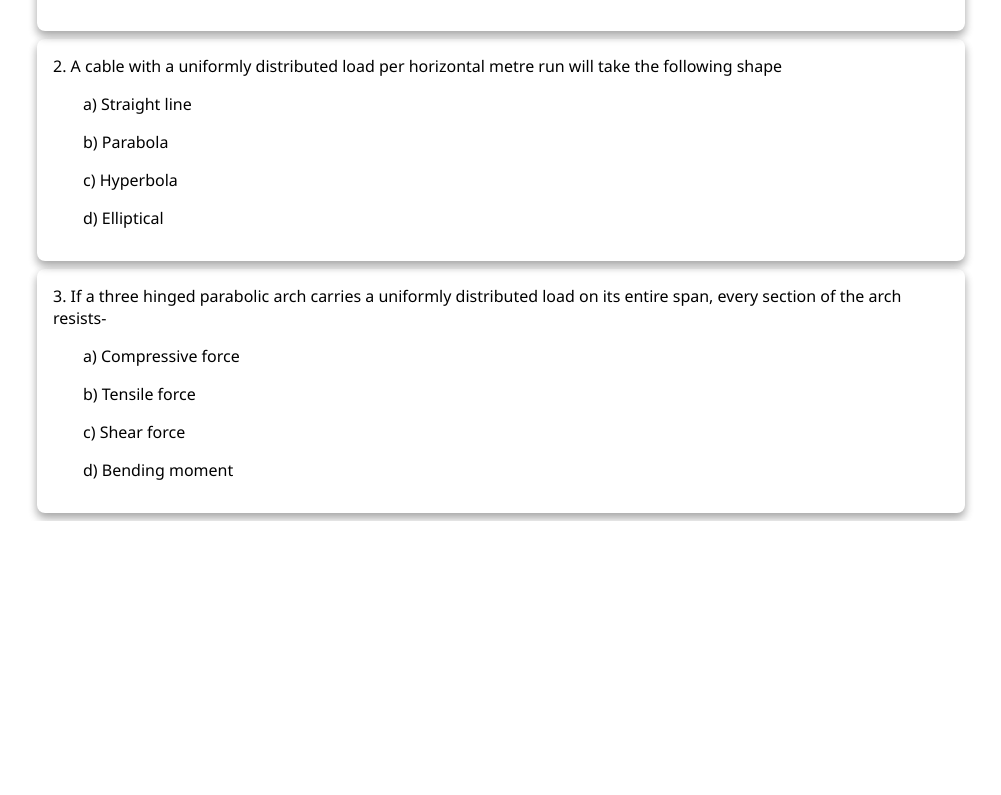
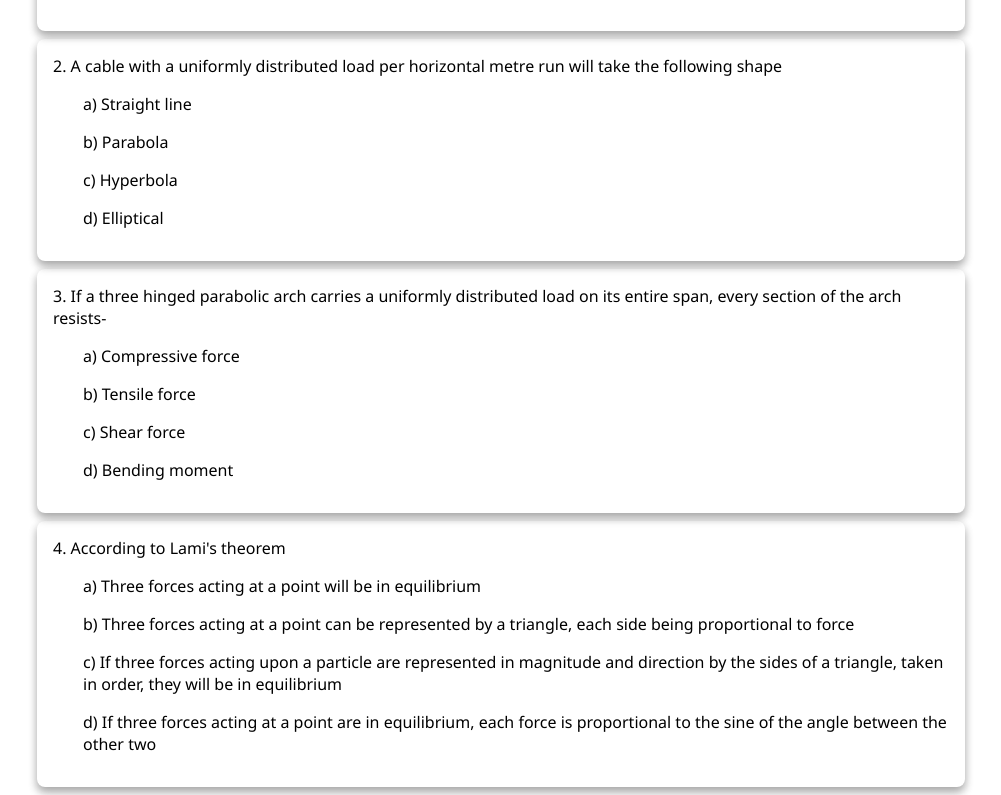
Before and after one commit to learnstructure/mcqCivil, a React (Create React App) app: page / in a window 1280 px wide. Shown: the part 349-1144 px from the top of the page, without its empty margins (139-1140 px from the left). Before the commit the page ends 870 px from the top, so only its background shows below. Built offline with nearby package versions, Linux system fonts and the light colour scheme.

Commit message:
som data added

```diff
--- a/src/data/dataSOM.js
+++ b/src/data/dataSOM.js
@@ -14,6 +14,14 @@ const dataSOM = [
         question: "If a three hinged parabolic arch carries a uniformly distributed load on its entire span, every section of the arch resists-",
         optionA: "Compressive force", optionB: "Tensile force", optionC: "Shear force", optionD: "Bending moment", correct: "a"
     },
+    {
+        question: "According to Lami's theorem",
+        optionA: "Three forces acting at a point will be in equilibrium",
+        optionB: "Three forces acting at a point can be represented by a triangle, each side being proportional to force",
+        optionC: "If three forces acting upon a particle are represented in magnitude and direction by the sides of a triangle, taken in order, they will be in equilibrium",
+        optionD: "If three forces acting at a point are in equilibrium, each force is proportional to the sine of the angle between the other two",
+        correct: "d"
+    }
 
 ]
 const Random = (data) => {
```
